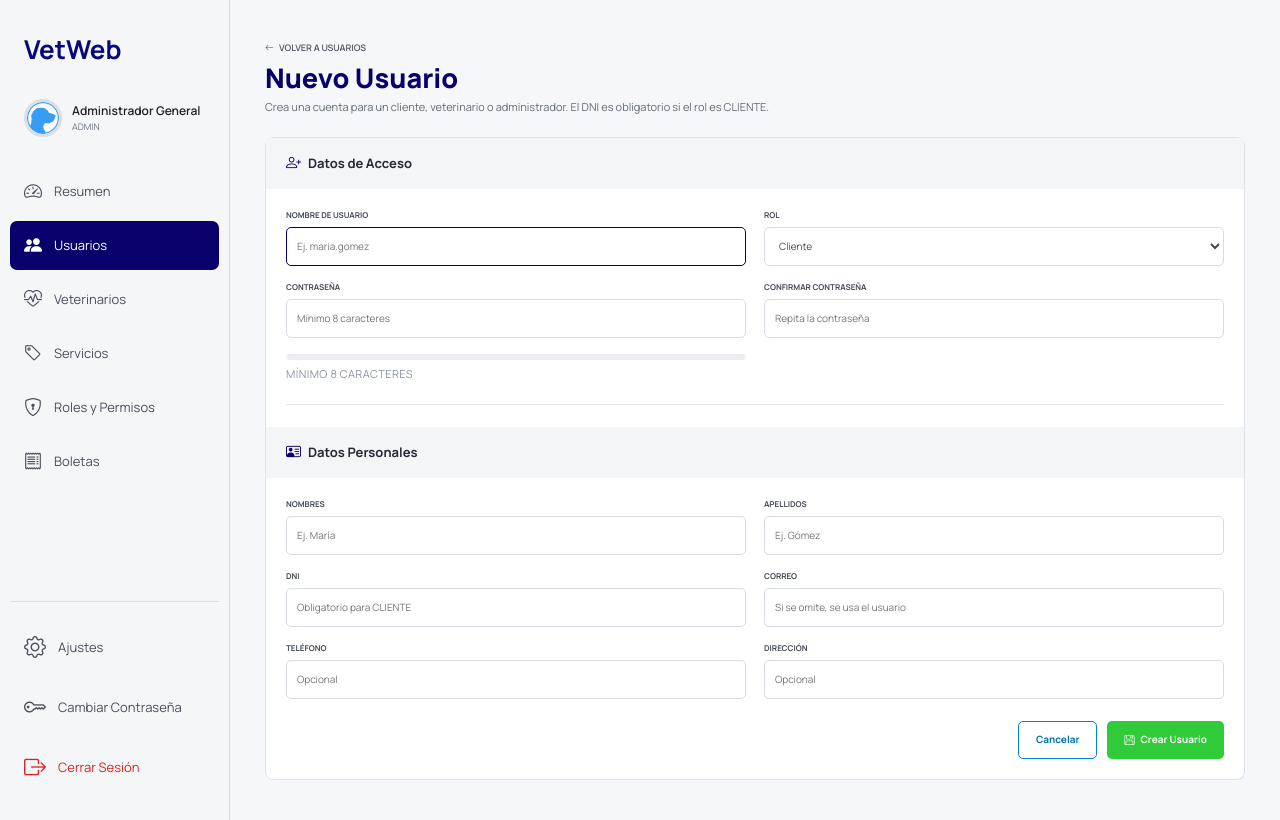
After one commit to SilvaAttoChristopher/veterinaria, a Spring Boot app: page /dashboard/admin/registrar-usuario in a window 1280 px wide. The commit adds this page. Run offline with Spring Boot 4, Linux system fonts and the light colour scheme; a user stored in the database is signed in; some of the project's set-up classes (security, data sources, template engines, error pages and the like) are left out, and stand-ins take their place.

Commit message:
add create user from admin

```diff
--- a/src/main/java/com/example/veterinaria/controller/AuthController.java
+++ b/src/main/java/com/example/veterinaria/controller/AuthController.java
@@ -65,7 +65,9 @@ public class AuthController {
             cliente.setApellidos(apellidos);
             cliente.setDni(dni != null && !dni.isBlank() ? dni.trim() : null);
             cliente.setTelefono(telefono);
-            cliente.setCorreo(correo != null && !correo.isBlank() ? correo : username);
+            /* El correo es opcional. No se rellena con el username porque no tiene
+               por qué ser un correo válido (Usuario.correo lleva @Email). */
+            cliente.setCorreo(correo != null && !correo.isBlank() ? correo.trim() : null);
             cliente.setDireccion(direccion);
             cliente.setRol(rolCliente);
 
--- a/src/main/java/com/example/veterinaria/controller/PageController.java
+++ b/src/main/java/com/example/veterinaria/controller/PageController.java
@@ -170,6 +170,11 @@ public class PageController {
         return conActiva(model, "usuarios", "dashboard/admin/usuarios");
     }
 
+    @GetMapping("/dashboard/admin/registrar-usuario")
+    public String adminRegistrarUsuario(Model model) {
+        return conActiva(model, "usuarios", "dashboard/admin/usuario-form");
+    }
+
     @GetMapping("/dashboard/admin/editar-usuario/{id}")
     public String adminEditarUsuario(@PathVariable Long id, Model model) {
         model.addAttribute("idUsuario", id);
--- a/src/main/java/com/example/veterinaria/modelo/Usuario.java
+++ b/src/main/java/com/example/veterinaria/modelo/Usuario.java
@@ -2,7 +2,7 @@ package com.example.veterinaria.modelo;
 
 import java.time.LocalDateTime;
 
-import com.fasterxml.jackson.annotation.JsonIgnore;
+import com.fasterxml.jackson.annotation.JsonProperty;
 
 import jakarta.persistence.Column;
 import jakarta.persistence.Entity;
@@ -31,7 +31,9 @@ public class Usuario {
     private String username;
 
     @NotBlank
-    @JsonIgnore
+    /* WRITE_ONLY: acepta la contraseña en las peticiones, pero nunca la devuelve en
+       las respuestas. Con @JsonIgnore el campo tampoco se deserializaría. */
+    @JsonProperty(access = JsonProperty.Access.WRITE_ONLY)
     @Column(nullable = false)
     private String password;
 
--- /dev/null
+++ b/src/main/resources/templates/dashboard/admin/usuario-form.html
@@ -0,0 +1,266 @@
+<!DOCTYPE html>
+<html xmlns:th="http://www.thymeleaf.org">
+
+<head th:replace="~{fragments/dashboard-layout :: head('Nuevo Usuario | VetWeb Admin')}">
+    <title>Nuevo Usuario | VetWeb Admin</title>
+</head>
+
+<body>
+
+    <div class="dashboard">
+
+        <div th:replace="~{fragments/dashboard-layout :: sidebarAdmin}"></div>
+
+        <main class="contenido-dashboard">
+
+            <div class="cabecera-registro-mascota">
+
+                <a th:href="@{/dashboard/admin/usuarios}" class="volver-directorio">
+                    <i class="bi bi-arrow-left"></i>
+                    Volver a usuarios
+                </a>
+
+                <h2>Nuevo Usuario</h2>
+
+                <p>
+                    Crea una cuenta para un cliente, veterinario o administrador.
+                    El DNI es obligatorio si el rol es CLIENTE.
+                </p>
+
+            </div>
+
+            <section class="registro-mascota-card">
+
+                <form id="formUsuario" onsubmit="return false;">
+
+                    <div class="titulo-formulario-mascota">
+                        <i class="bi bi-person-plus"></i>
+                        <h3>Datos de Acceso</h3>
+                    </div>
+
+                    <div class="formulario-mascota-grid">
+
+                        <div class="campo-registro-mascota">
+                            <label for="username">NOMBRE DE USUARIO</label>
+                            <input type="text" id="username" required
+                                   autocomplete="off" placeholder="Ej. maria.gomez">
+                        </div>
+
+                        <div class="campo-registro-mascota">
+                            <label for="rol">ROL</label>
+                            <select id="rol" onchange="ajustarCampos()">
+                                <option value="CLIENTE">Cliente</option>
+                                <option value="VETERINARIO">Veterinario</option>
+                                <option value="ADMIN">Administrador</option>
+                            </select>
+                        </div>
+
+                        <div class="campo-registro-mascota">
+                            <label for="password">CONTRASEÑA</label>
+                            <input type="password" id="password" required minlength="8"
+                                   autocomplete="new-password" placeholder="Mínimo 8 caracteres"
+                                   oninput="validarPassword()">
+                            <div class="password-meter">
+                                <div class="password-meter-barra">
+                                    <span id="barraFuerza"></span>
+                                </div>
+                                <small id="textoFuerza">Mínimo 8 caracteres</small>
+                            </div>
+                        </div>
+
+                        <div class="campo-registro-mascota">
+                            <label for="passwordConfirmacion">CONFIRMAR CONTRASEÑA</label>
+                            <input type="password" id="passwordConfirmacion" required minlength="8"
+                                   autocomplete="new-password" placeholder="Repita la contraseña"
+                                   oninput="validarPassword()">
+                            <small id="mensajeCoincidencia" class="password-coincidencia"></small>
+                        </div>
+
+                    </div>
+
+                    <div class="separador"></div>
+
+                    <div class="titulo-formulario-mascota">
+                        <i class="bi bi-person-vcard"></i>
+                        <h3>Datos Personales</h3>
+                    </div>
+
+                    <div class="formulario-mascota-grid">
+
+                        <div class="campo-registro-mascota">
+                            <label for="nombres">NOMBRES</label>
+                            <input type="text" id="nombres" required placeholder="Ej. María">
+                        </div>
+
+                        <div class="campo-registro-mascota">
+                            <label for="apellidos">APELLIDOS</label>
+                            <input type="text" id="apellidos" required placeholder="Ej. Gómez">
+                        </div>
+
+                        <div class="campo-registro-mascota">
+                            <label for="dni">DNI</label>
+                            <input type="text" id="dni" placeholder="Obligatorio para CLIENTE">
+                        </div>
+
+                        <div class="campo-registro-mascota" id="wrapEspecialidad">
+                            <label for="especialidad">ESPECIALIDAD</label>
+                            <input type="text" id="especialidad"
+                                   placeholder="Ej. Traumatología y Neurología">
+                        </div>
+
+                        <div class="campo-registro-mascota">
+                            <label for="correo">CORREO</label>
+                            <input type="email" id="correo" placeholder="Si se omite, se usa el usuario">
+                        </div>
+
+                        <div class="campo-registro-mascota">
+                            <label for="telefono">TELÉFONO</label>
+                            <input type="tel" id="telefono" placeholder="Opcional">
+                        </div>
+
+                        <div class="campo-registro-mascota campo-observaciones">
+                            <label for="direccion">DIRECCIÓN</label>
+                            <input type="text" id="direccion" placeholder="Opcional">
+                        </div>
+
+                    </div>
+
+                    <div class="acciones-registro-mascota">
+
+                        <a th:href="@{/dashboard/admin/usuarios}" class="btn-cancelar-registro">
+                            Cancelar
+                        </a>
+
+                        <button type="button" class="btn-guardar-registro" id="btnGuardar"
+                            onclick="guardar()" disabled>
+                            <i class="bi bi-floppy"></i>
+                            Crear Usuario
+                        </button>
+
+                    </div>
+
+                </form>
+
+            </section>
+
+        </main>
+
+    </div>
+
+    <div th:replace="~{fragments/dashboard-layout :: scripts}"></div>
+
+    <script>
+        document.addEventListener('DOMContentLoaded', function() {
+            ajustarCampos();
+            document.getElementById('username').focus();
+        });
+
+        function ajustarCampos() {
+            const rol = document.getElementById('rol').value;
+            document.getElementById('wrapEspecialidad').style.display =
+                rol === 'VETERINARIO' ? '' : 'none';
+            document.getElementById('dni').required = rol === 'CLIENTE';
+        }
+
+        function fortaleza(pwd) {
+            if (!pwd) return { puntos: 0, texto: 'Mínimo 8 caracteres', clase: '' };
+            if (pwd.length < 8) return { puntos: 0, texto: 'Mínimo 8 caracteres', clase: '' };
+
+            let puntos = 0;
+            if (pwd.length >= 12) puntos++;
+            if (/[a-z]/.test(pwd) && /[A-Z]/.test(pwd)) puntos++;
+            if (/\d/.test(pwd)) puntos++;
+            if (/[^A-Za-z0-9]/.test(pwd)) puntos++;
+
+            if (pwd.length < 10 && puntos <= 1) return { puntos: 40, texto: 'Contraseña débil', clase: 'debil' };
+            if (puntos <= 3) return { puntos: 70, texto: 'Contraseña aceptable', clase: 'media' };
+            return { puntos: 100, texto: 'Contraseña fuerte', clase: 'fuerte' };
+        }
+
+        function validarPassword() {
+            const pwd = document.getElementById('password').value;
+            const conf = document.getElementById('passwordConfirmacion').value;
+
+            const f = fortaleza(pwd);
+            document.getElementById('barraFuerza').style.width = f.puntos + '%';
+            document.getElementById('barraFuerza').className = f.clase;
+            document.getElementById('textoFuerza').textContent = f.texto;
+
+            const mensaje = document.getElementById('mensajeCoincidencia');
+            if (conf) {
+                if (pwd === conf) {
+                    mensaje.textContent = 'Las contraseñas coinciden';
+                    mensaje.className = 'password-coincidencia ok';
+                } else {
+                    mensaje.textContent = 'Las contraseñas no coinciden';
+                    mensaje.className = 'password-coincidencia error';
+                }
+            } else {
+                mensaje.textContent = '';
+                mensaje.className = 'password-coincidencia';
+            }
+
+            const listo = pwd.length >= 8 && pwd === conf
+                && document.getElementById('username').value.trim().length > 0
+                && document.getElementById('nombres').value.trim().length > 0
+                && document.getElementById('apellidos').value.trim().length > 0;
+
+            document.getElementById('btnGuardar').disabled = !listo;
+        }
+
+        ['username', 'nombres', 'apellidos'].forEach(id => {
+            document.getElementById(id).addEventListener('input', validarPassword);
+        });
+
+        async function guardar() {
+            const btn = document.getElementById('btnGuardar');
+            const pwd = document.getElementById('password').value;
+            const conf = document.getElementById('passwordConfirmacion').value;
+
+            if (pwd !== conf) {
+                alert('Las contraseñas no coinciden');
+                return;
+            }
+
+            btn.disabled = true;
+
+            const payload = {
+                username: document.getElementById('username').value.trim(),
+                password: pwd,
+                nombres: document.getElementById('nombres').value.trim(),
+                apellidos: document.getElementById('apellidos').value.trim(),
+                dni: document.getElementById('dni').value.trim() || null,
+                especialidad: document.getElementById('especialidad').value.trim() || null,
+                correo: document.getElementById('correo').value.trim() || null,
+                telefono: document.getElementById('telefono').value.trim() || null,
+                direccion: document.getElementById('direccion').value.trim() || null,
+                rol: { nombre: document.getElementById('rol').value }
+            };
+
+            try {
+                const res = await fetch('/api/usuarios', {
+                    method: 'POST',
+                    headers: { 'Content-Type': 'application/json' },
+                    body: JSON.stringify(payload),
+                    credentials: 'same-origin'
+                });
+
+                const data = await res.json().catch(() => ({}));
+
+                if (res.ok) {
+                    alert('Usuario creado correctamente. ' + (payload.username));
+                    window.location.href = '/dashboard/admin/usuarios';
+                } else {
+                    alert(data.mensaje || 'No se pudo crear el usuario');
+                    btn.disabled = false;
+                }
+            } catch (e) {
+                alert('Error de conexión');
+                btn.disabled = false;
+            }
+        }
+    </script>
+
+</body>
+
+</html>
--- a/src/main/resources/templates/dashboard/admin/usuarios.html
+++ b/src/main/resources/templates/dashboard/admin/usuarios.html
@@ -18,6 +18,10 @@
                     <h2>Usuarios</h2>
                     <p>Gestiona las cuentas, sus roles y su estado.</p>
                 </div>
+                <a th:href="@{/dashboard/admin/registrar-usuario}" class="btn-nueva-mascota">
+                    <i class="bi bi-plus-lg"></i>
+                    Nuevo Usuario
+                </a>
             </div>
 
             <div class="filtros-citas">
```
Also changed, not shown: src/main/java/com/example/veterinaria/controller/UsuarioController.java (+22 -3 lines), src/main/java/com/example/veterinaria/exception/RecursoDuplicadoException.java (added, +12 -0 lines), src/main/java/com/example/veterinaria/service/UsuarioService.java (+87 -8 lines).
